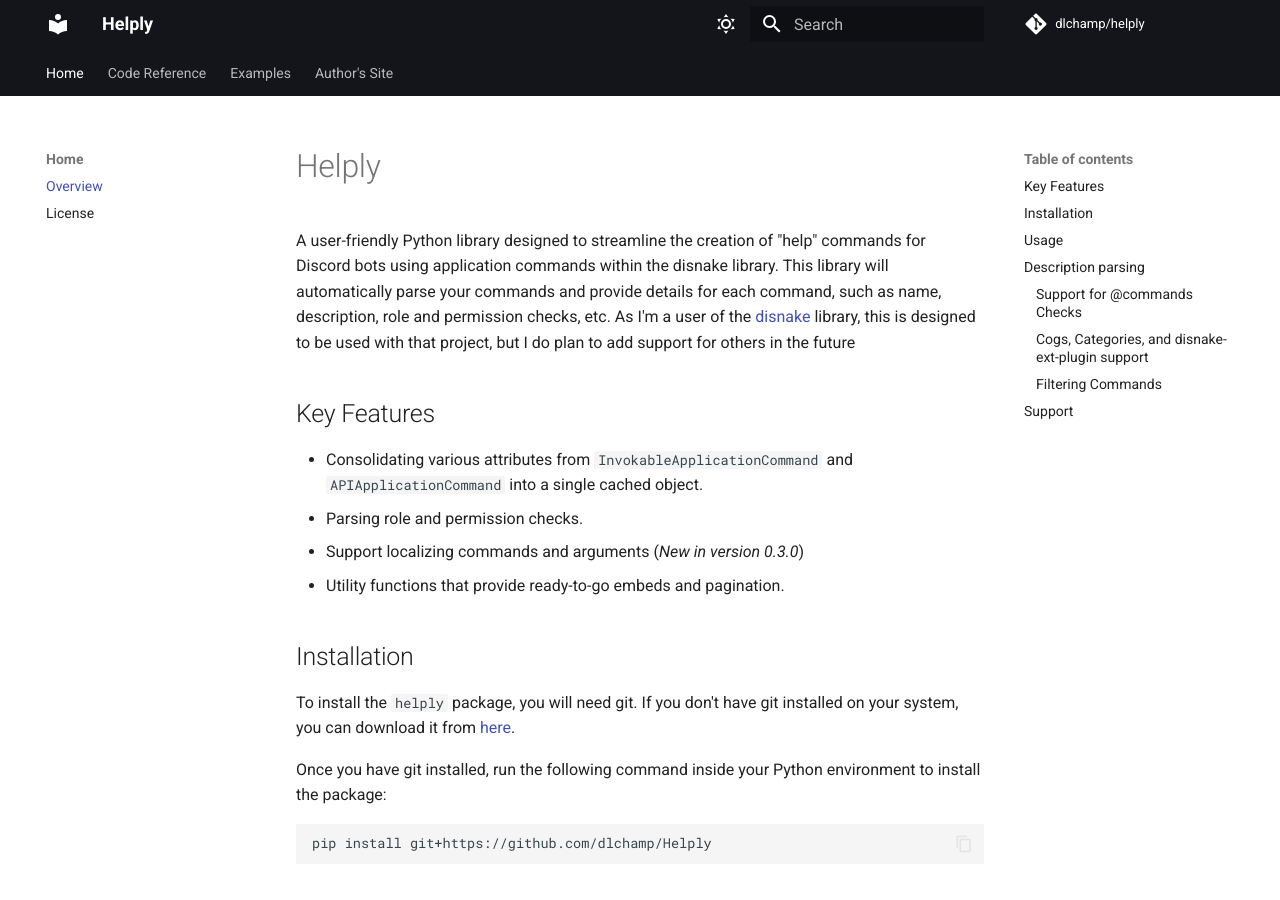
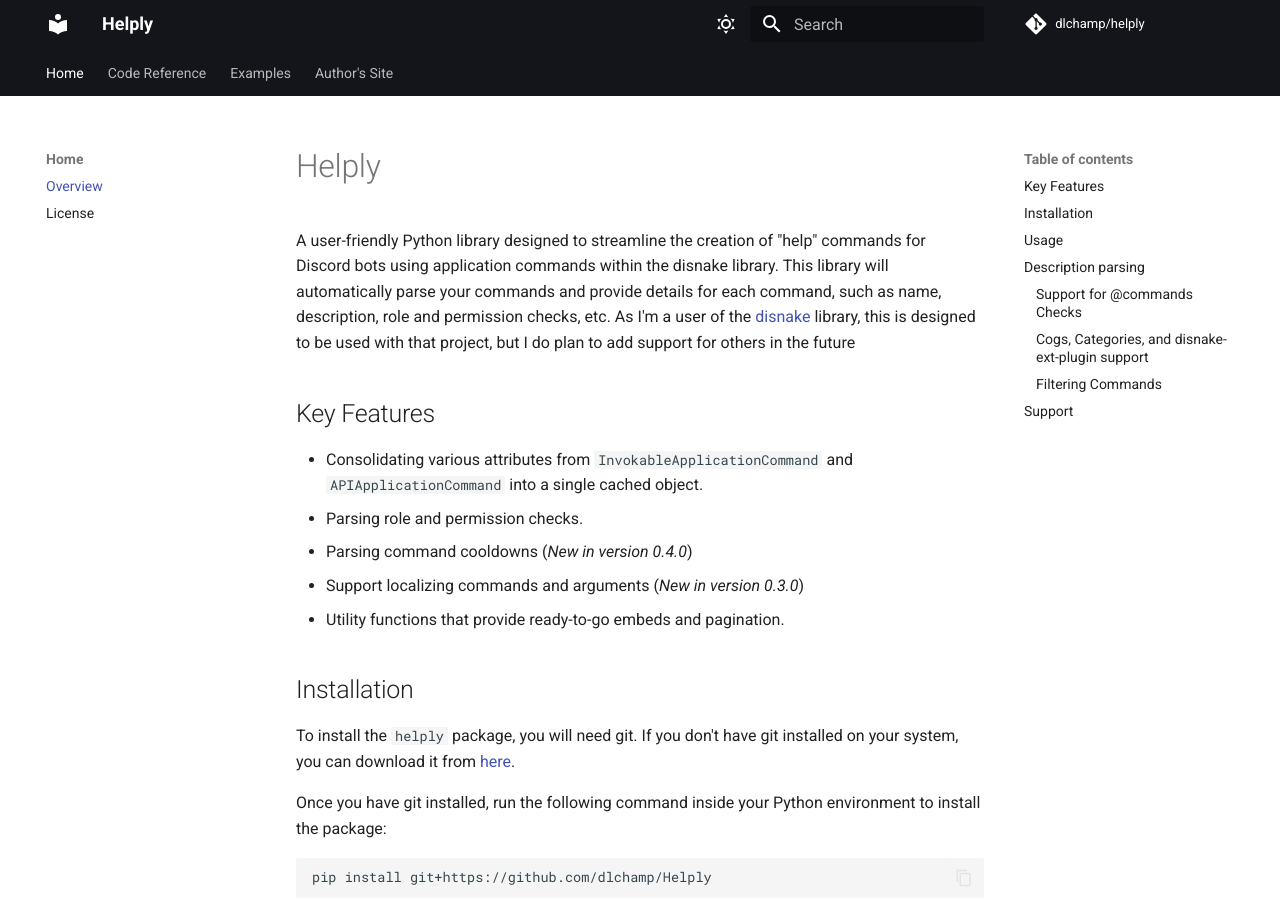
Before and after one commit to dlchamp/Helply, an MkDocs documentation site: the page built from docs/index.md, in a window 1280 px wide and 900 px high. Built offline with MkDocs 1.6.1 and Material for MkDocs 9.7.7, drawn with Linux system fonts in a browser that asks for light colours; comment, search, counter and statistics services are not loaded.

Commit message:
chore(features): add new cooldown feature item

```diff
--- a/docs/index.md
+++ b/docs/index.md
@@ -11,8 +11,10 @@ and provide details for each command, such as name, description, role and permis
 ## Key Features
 - Consolidating various attributes from `InvokableApplicationCommand` and `APIApplicationCommand` into a single cached object.
 - Parsing role and permission checks.
+- Parsing command cooldowns (*New in version 0.4.0*)
 - Support localizing commands and arguments (*New in version 0.3.0*)
 - Utility functions that provide ready-to-go embeds and pagination.
+
 
 
 
```
Also changed, not shown: README.md (+2 -2 lines).
